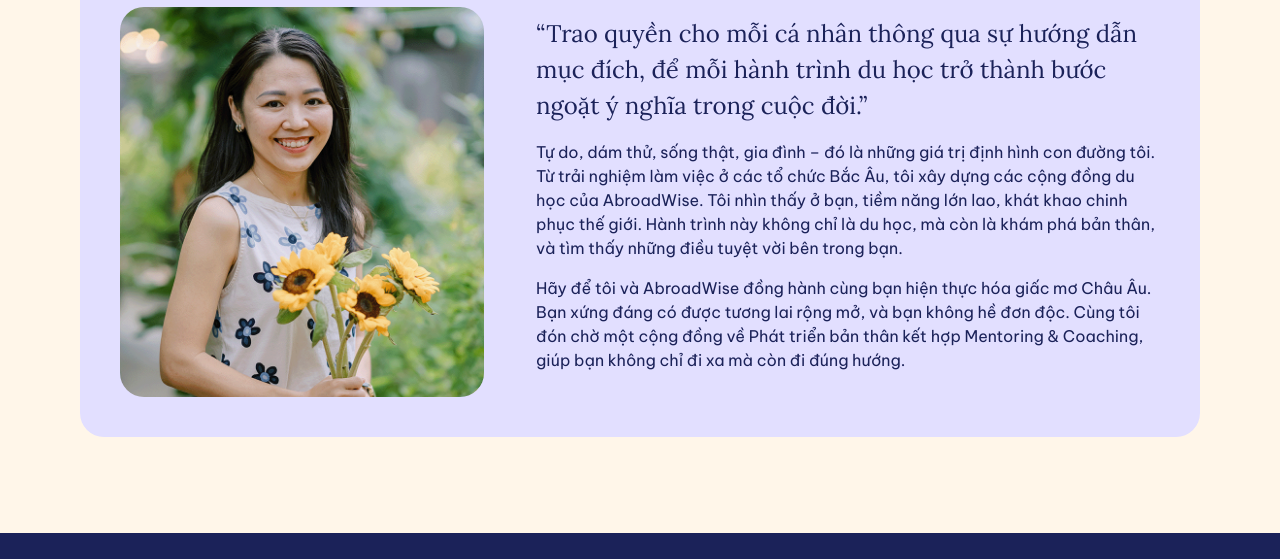
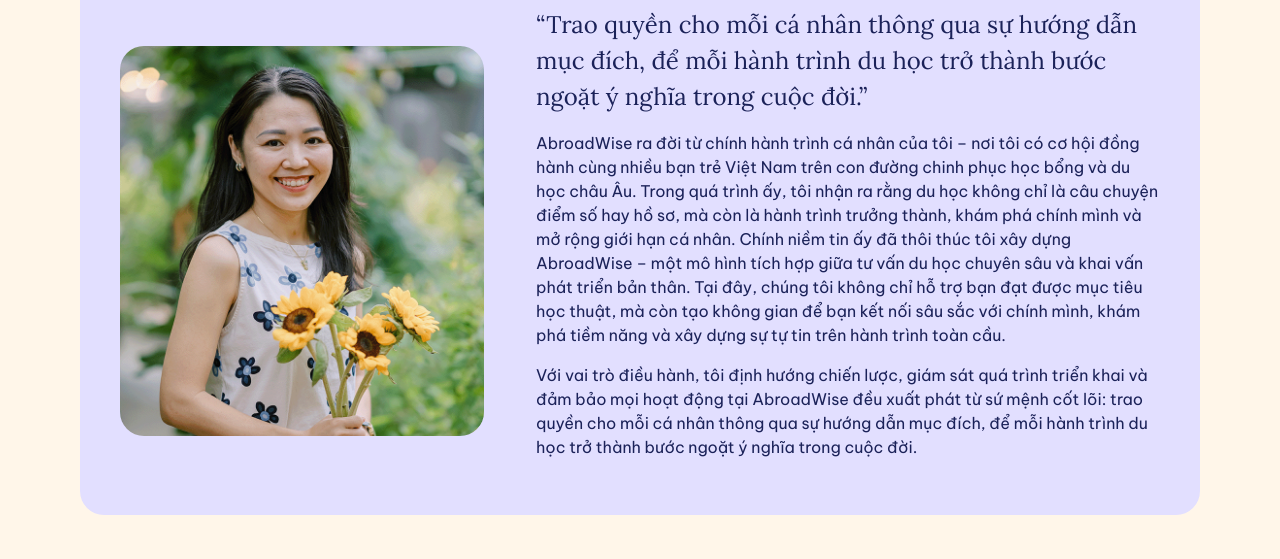
Before and after one commit to nhanbui123/abroadwise, a plain HTML site: page abouts.html in a window 1280 px wide. Shown: the part 1420-1979 px from the top of the page. Drawn offline with Linux system fonts and the light colour scheme.

Commit message:
1 toi 17

```diff
--- a/abouts.html
+++ b/abouts.html
@@ -176,8 +176,7 @@
               <p class="text-black chucvu">Điều phối viên truyền thông</p>
               <div class="about-team-content-des">
 
-                <p class="text-black mb-3">Tôi quản lý và thực hiện các hoạt động truyền thông, với mục tiêu mang đến
-                  những thông tin giá trị, những câu chuyện truyền cảm hứng về du học Châu Âu...</p>
+                <p class="text-black mb-3">Quyết định sáng suốt là một kết quả của việc tiếp nhận các thông tin có sàng lọc, giá trị, và được kiểm chứng từ kinh nghiệm chân thật. </p>
                 <a href="#Spotlight" class="text-black text-decoration-none">
                   Đọc thêm bên dưới <i class="fa-solid fa-circle-arrow-down" style="color: var(--primary-color);"></i>
                 </a>
@@ -192,9 +191,8 @@
               <h6 class="mb-1">Trầm Thị Thanh Nhi</h6>
               <p class="text-black chucvu">Chuyên viên phát triển cộng đồng</p>
               <div class="about-team-content-des">
-                <p class="text-black mb-3">TTự do, dám thử, sống thật, gia đình - đó là những giá trị định hình con
-                  đường tôi. Từ trải nghiệm làm việc ở các tổ chức Bắc Âu, tôi xây dựng các cộng đồng du học của
-                  AbroadWise...</p>
+                <p class="text-black mb-3">Hãy để tôi và AbroadWise đồng hành cùng bạn hiện thực hóa giấc mơ Châu Âu.
+                  Bạn xứng đáng có được tương lai rộng mở, và bạn không hề đơn độc. </p>
                 <a href="#Spotlight" class="text-black text-decoration-none">
                   Đọc thêm bên dưới <i class="fa-solid fa-circle-arrow-down" style="color: var(--primary-color);"></i>
                 </a>
@@ -216,17 +214,19 @@
                     ý nghĩa trong cuộc đời.”
                   </blockquote>
                   <p class="text-black">
-                    Tự do, dám thử, sống thật, gia đình – đó là những giá trị định hình con đường tôi.
-                    Từ trải nghiệm làm việc ở các tổ chức Bắc Âu, tôi xây dựng các cộng đồng du học của AbroadWise.
-                    Tôi nhìn thấy ở bạn, tiềm năng lớn lao, khát khao chinh phục thế giới. Hành trình này không chỉ là
-                    du học,
-                    mà còn là khám phá bản thân, và tìm thấy những điều tuyệt vời bên trong bạn.
+                    AbroadWise ra đời từ chính hành trình cá nhân của tôi – nơi tôi có cơ hội đồng hành cùng nhiều bạn
+                    trẻ Việt Nam trên con đường chinh phục học bổng và du học châu Âu. Trong quá trình ấy, tôi nhận ra
+                    rằng du học không chỉ là câu chuyện điểm số hay hồ sơ, mà còn là hành trình trưởng thành, khám phá
+                    chính mình và mở rộng giới hạn cá nhân.
+                    Chính niềm tin ấy đã thôi thúc tôi xây dựng AbroadWise – một mô hình tích hợp giữa tư vấn du học
+                    chuyên sâu và khai vấn phát triển bản thân. Tại đây, chúng tôi không chỉ hỗ trợ bạn đạt được mục
+                    tiêu học thuật, mà còn tạo không gian để bạn kết nối sâu sắc với chính mình, khám phá tiềm năng và
+                    xây dựng sự tự tin trên hành trình toàn cầu.
                   </p>
                   <p class="text-black">
-                    Hãy để tôi và AbroadWise đồng hành cùng bạn hiện thực hóa giấc mơ Châu Âu.
-                    Bạn xứng đáng có được tương lai rộng mở, và bạn không hề đơn độc.
-                    Cùng tôi đón chờ một cộng đồng về Phát triển bản thân kết hợp Mentoring & Coaching,
-                    giúp bạn không chỉ đi xa mà còn đi đúng hướng.
+                    Với vai trò điều hành, tôi định hướng chiến lược, giám sát quá trình triển khai và đảm bảo mọi hoạt
+                    động tại AbroadWise đều xuất phát từ sứ mệnh cốt lõi: trao quyền cho mỗi cá nhân thông qua sự hướng
+                    dẫn mục đích, để mỗi hành trình du học trở thành bước ngoặt ý nghĩa trong cuộc đời.
                   </p>
                 </div>
               </div>
@@ -237,7 +237,7 @@
                 </div>
                 <div class="about-team-panel-content">
                   <blockquote class="text-black mb-3">
-                    “Kinh nghiệm cá nhân khi là cựu du học sinh Châu Âu giúp tôi có góc nhìn thực tế”
+                    Sự minh bạch và hiệu quả trong mọi quyết định tài chính”
                   </blockquote>
                   <p class="text-black">
                     Tôi chịu trách nhiệm quản lý toàn bộ hoạt động tài chính, kế toán và thuế của AbroadWise, đảm bảo sự
@@ -281,17 +281,16 @@
                     “Bạn xứng đáng có được tương lai rộng mở, và bạn không hề đơn độc.”
                   </blockquote>
                   <p class="text-black">
-                    Tự do, dám thử, sống thật, gia đình – đó là những giá trị định hình con đường tôi.
-                    Từ trải nghiệm làm việc ở các tổ chức Bắc Âu, tôi xây dựng các cộng đồng du học của AbroadWise.
-                    Tôi nhìn thấy ở bạn, tiềm năng lớn lao, khát khao chinh phục thế giới. Hành trình này không chỉ là
-                    du học,
-                    mà còn là khám phá bản thân, và tìm thấy những điều tuyệt vời bên trong bạn.
+                    Tự do, dám thử, sống thật, gia đình - đó là những giá trị định hình con đường tôi. Từ trải nghiệm
+                    làm việc ở các tổ chức Bắc Âu, tôi xây dựng các cộng đồng du học sinh tương lai của AbroadWise. “Hội
+                    những người muốn du học tại Châu Âu” trên nền tảng Facebook Group là một trong các cộng đồng tôi đã
+                    và đang phát triển. Tôi nhìn thấy ở bạn, tiềm năng lớn lao, khát khao chinh phục thế giới. Hành
+                    trình này không chỉ là du học, mà còn là khám phá bản thân, và tìm thấy những điều tuyệt vời bên
+                    trong bạn.
                   </p>
                   <p class="text-black">
-                    Hãy để tôi và AbroadWise đồng hành cùng bạn hiện thực hóa giấc mơ Châu Âu.
-                    Bạn xứng đáng có được tương lai rộng mở, và bạn không hề đơn độc.
-                    Cùng tôi đón chờ một cộng đồng về Phát triển bản thân kết hợp Mentoring & Coaching,
-                    giúp bạn không chỉ đi xa mà còn đi đúng hướng.
+                    Hãy để tôi và AbroadWise đồng hành cùng bạn hiện thực hóa giấc mơ Châu Âu. Bạn xứng đáng có được
+                    tương lai rộng mở, và bạn không hề đơn độc.
                   </p>
                 </div>
               </div>
```
Also changed, not shown: services.html (+4 -4 lines).
